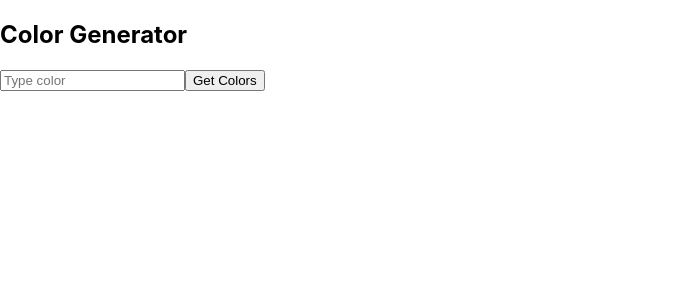
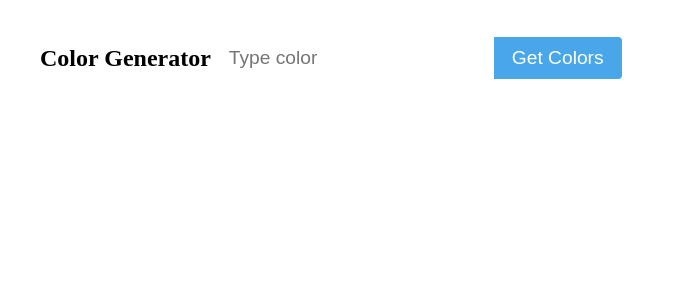
Before and after one commit to sadafamininia99/Color-generator, a React (Create React App) app: page / in a window 1280 px wide. Shown: the top 300 px of the page, without its empty margins (0-685 px from the left). Built offline with nearby package versions, Linux system fonts and the light colour scheme.

Commit message:
container class

```diff
--- a/src/App.js
+++ b/src/App.js
@@ -6,14 +6,14 @@
 
   return (
     <>
-      <section>
+      <section className="container">
         <h2>
           Color Generator
         </h2>
         <form type="text">
           <input type="text" placeholder='Type color'
-           onChange={(e) => setColor(e.target.value)} />
-          <button typeof='submit' >Get Colors</button>
+           onChange={(e) => setColor(e.target.value)}  />
+          <button className="btn"typeof='submit' >Get Colors</button>
         </form>
       </section>
 
--- a/src/index.css
+++ b/src/index.css
@@ -1,13 +1,79 @@
-body {
-  margin: 0;
-  font-family: -apple-system, BlinkMacSystemFont, 'Segoe UI', 'Roboto', 'Oxygen',
-    'Ubuntu', 'Cantarell', 'Fira Sans', 'Droid Sans', 'Helvetica Neue',
-    sans-serif;
-  -webkit-font-smoothing: antialiased;
-  -moz-osx-font-smoothing: grayscale;
+/*
+===============
+Variables
+===============
+*/
+
+:root {
+  /* dark shades of primary color*/
+  --clr-primary-1: hsl(205, 86%, 17%);
+  --clr-primary-2: hsl(205, 77%, 27%);
+  --clr-primary-3: hsl(205, 72%, 37%);
+  --clr-primary-4: hsl(205, 63%, 48%);
+  /* primary/main color */
+  --clr-primary-5: hsl(205, 78%, 60%);
+  /* lighter shades of primary color */
+  --clr-primary-6: hsl(205, 89%, 70%);
+  --clr-primary-7: hsl(205, 90%, 76%);
+  --clr-primary-8: hsl(205, 86%, 81%);
+  --clr-primary-9: hsl(205, 90%, 88%);
+  --clr-primary-10: hsl(205, 100%, 96%);
+  /* darkest grey - used for headings */
+  --clr-grey-1: hsl(209, 61%, 16%);
+  --clr-grey-2: hsl(211, 39%, 23%);
+  --clr-grey-3: hsl(209, 34%, 30%);
+  --clr-grey-4: hsl(209, 28%, 39%);
+  /* grey used for paragraphs */
+  --clr-grey-5: hsl(210, 22%, 49%);
+  --clr-grey-6: hsl(209, 23%, 60%);
+  --clr-grey-7: hsl(211, 27%, 70%);
+  --clr-grey-8: hsl(210, 31%, 80%);
+  --clr-grey-9: hsl(212, 33%, 89%);
+  --clr-grey-10: hsl(210, 36%, 96%);
+  --clr-white: #fff;
+  --clr-red-dark: hsl(360, 67%, 44%);
+  --clr-red-light: hsl(360, 71%, 66%);
+  --clr-green-dark: hsl(125, 67%, 44%);
+  --clr-green-light: hsl(125, 71%, 66%);
+  --clr-black: #222;
+  --transition: all 0.3s linear;
+  --spacing: 0.1rem;
+  --radius: 0.25rem;
+  --light-shadow: 0 5px 15px rgba(0, 0, 0, 0.1);
+  --dark-shadow: 0 5px 15px rgba(0, 0, 0, 0.2);
+  --max-width: 1170px;
+  --fixed-width: 620px;
 }
 
-code {
-  font-family: source-code-pro, Menlo, Monaco, Consolas, 'Courier New',
-    monospace;
+
+
+.container {
+  text-align: center;
+  display: flex;
+  align-items: center;
+  height: 100px;
+  padding-left: 2rem;
 }
+.container h3 {
+  margin-bottom: 0;
+  margin-right: 2rem;
+}
+
+input {
+  border-color: transparent;
+  padding: 0.5rem 1rem;
+  font-size: 1.2rem;
+  border-top-left-radius: var(--radius);
+  border-bottom-left-radius: var(--radius);
+}
+.btn {
+  background: var(--clr-primary-5);
+  padding: 0.5rem 1rem;
+  font-size: 1.2rem;
+  border-color: transparent;
+  border-top-right-radius: var(--radius);
+  border-bottom-right-radius: var(--radius);
+  text-transform: capitalize;
+  color: var(--clr-white);
+  cursor: pointer;
+}
```
